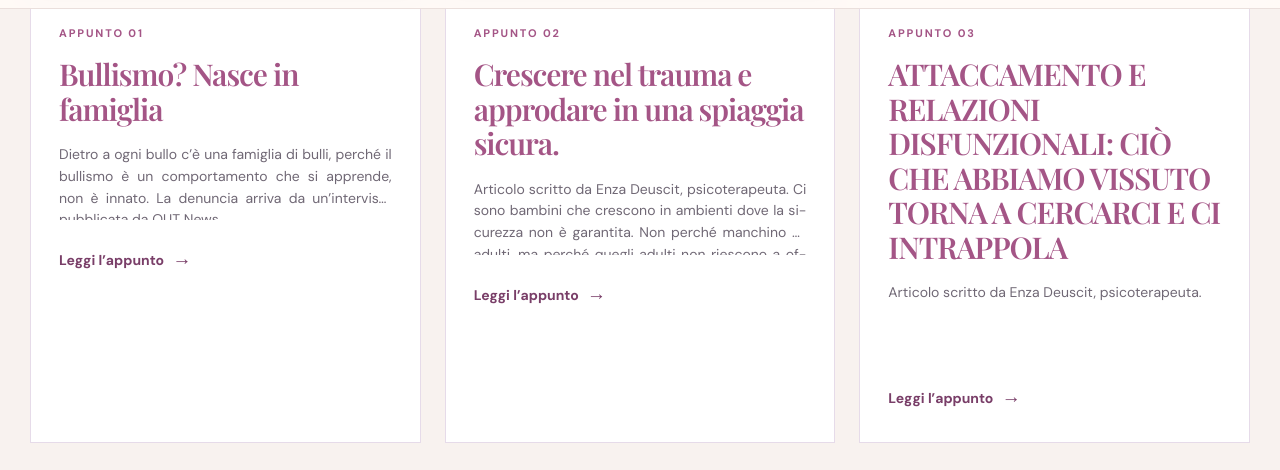
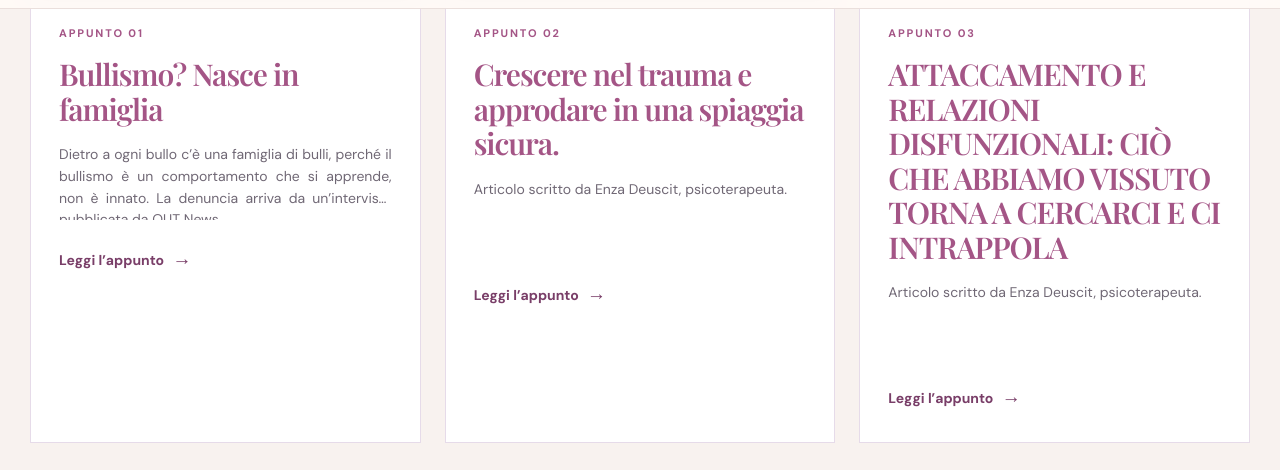
Before and after one commit to andreacoppari/enzadeuscit, a Jekyll site: the page built from appunti.html, in a window 1280 px wide and 900 px high, scrolled down 665 px, cut to the strip 80-550 px from the top of the window. Built offline with Jekyll 4.4.1, drawn with Linux system fonts in a browser that asks for light colours; some web fonts are replaced.

Commit message:
Update Appunto “crescere-nel-trauma”

```diff
--- a/_appunti/crescere-nel-trauma.md
+++ b/_appunti/crescere-nel-trauma.md
@@ -1,11 +1,9 @@
 ---
 title: "Crescere nel trauma e approdare in una spiaggia sicura. "
 order: 1
-summary: >-
+summary: |+
   Articolo scritto da Enza Deuscit, psicoterapeuta.
 
-
-  Ci sono bambini che crescono in ambienti dove la sicurezza non è garantita. Non perché manchino gli adulti, ma perché quegli adulti non riescono a offrire protezione, continuità…
 image: /images/appunti/approdo-spiaggia.png
 ---
 
```
